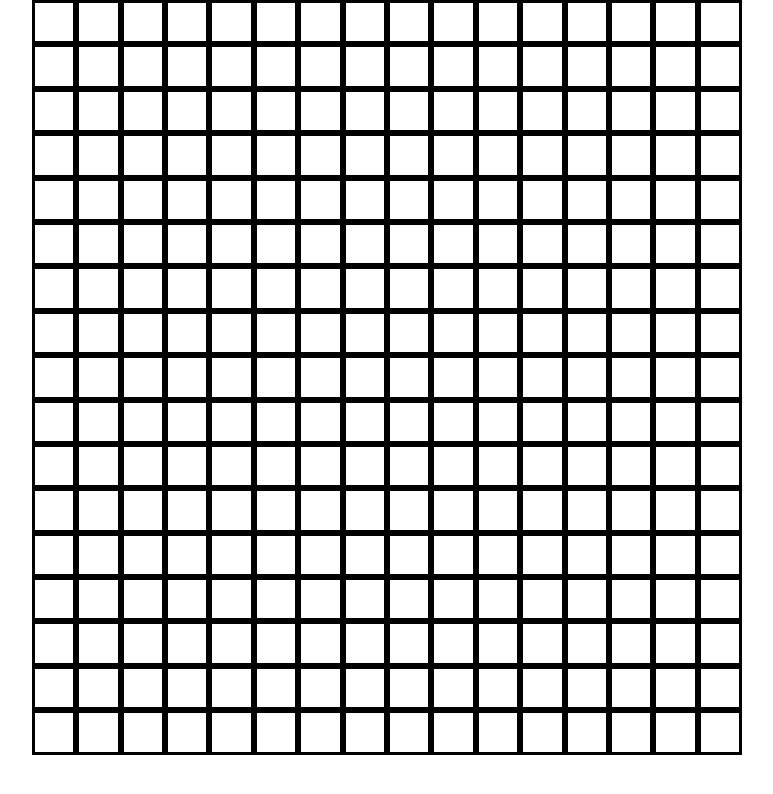
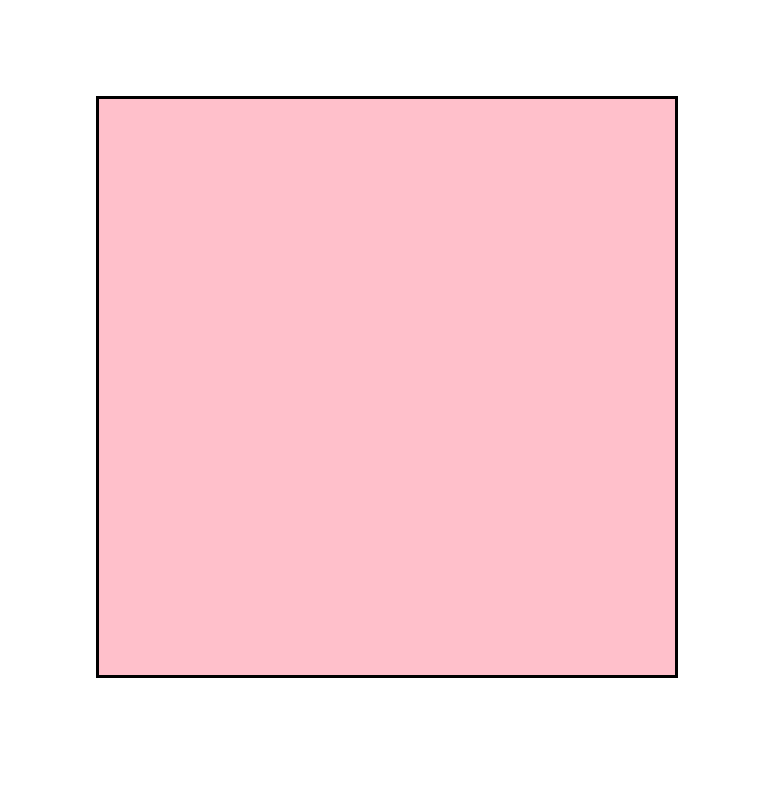
Before and after one commit to itben-h/my-odin-projects, a plain HTML site: page foundations/04-etch-a-sketch/index.html in a window 1280 px wide. Shown: the whole page, without its empty margins (253-1026 px from the left). Drawn offline with Linux system fonts and the light colour scheme.

Commit message:
Edit code for fixed grid, smarter square placement

```diff
--- a/foundations/04-etch-a-sketch/index.html
+++ b/foundations/04-etch-a-sketch/index.html
@@ -1,13 +1,19 @@
 <!DOCTYPE html>
-<html lang="en">
+<html lang='en'>
     <head>
-        <meta charset="UTF-8">
-        <meta name="viewport" content="width=device-width, initial-scale=1.0">
+        <meta charset='UTF-8'>
+        <meta name='viewport' content='width=device-width, initial-scale=1.0'>
         <title>Etch-a-Sketch</title>
-        <script src="javascript.js" defer></script>
-        <link rel="stylesheet" href="style.css">
+        <script src='javascript.js' defer></script>
+        <link rel='stylesheet' href='style.css'>
     </head>
     <body>
-        <div id="container"></div>
+        <div id='container'></div>
+        <div id='test'>
+            <div class="huh">
+                <div></div>
+                <div></div>
+            </div>
+        </div>
     </body>
 </html>
--- a/foundations/04-etch-a-sketch/javascript.js
+++ b/foundations/04-etch-a-sketch/javascript.js
@@ -2,18 +2,22 @@ const container = document.querySelector('#container');
 const rowMaster = document.createElement('div');
 const sqMaster = document.createElement('div');
 
+let length = container.clientWidth;
+let divisor = 16;
+length = length / divisor;
+
 rowMaster.style.display = 'flex';
 rowMaster.style.justifyContent = 'center';
 sqMaster.classList.add('sq');
-sqMaster.style.cssText = 'height: 2em; width: 2em; border-style: solid';
+sqMaster.style.cssText = `height: ${length}px; width: ${length}px`;
 
 container.appendChild(rowMaster);
-for (let i = 0; i < 16; i++) {
+for (let i = 0; i < divisor; i++) {
     let sq = sqMaster.cloneNode();
     rowMaster.appendChild(sq);
 }
 
-for (let i = 0; i < 16; i++) {
+for (let i = 0; i < divisor - 1; i++) {
     let row = rowMaster.cloneNode(true);
     container.appendChild(row);
 }
--- a/foundations/04-etch-a-sketch/style.css
+++ b/foundations/04-etch-a-sketch/style.css
@@ -1,12 +1,16 @@
+:root {
+    --grid-size: 30em;
+}
+
 body {
-    margin: 0 auto;
-    padding: 0;
-    box-sizing: border-box;
     font-family: Roboto, sans-serif;
     font-size: 1.2em;
 }
 
 #container {
-    display: flex;
-    flex-direction: column;
+    width: var(--grid-size);
+    height: var(--grid-size);
+    background-color: pink;
+    margin: 5em auto 0 auto;
+    border: 3px solid black;
 }
```
